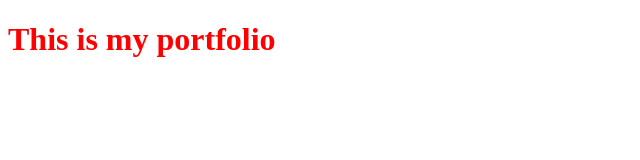
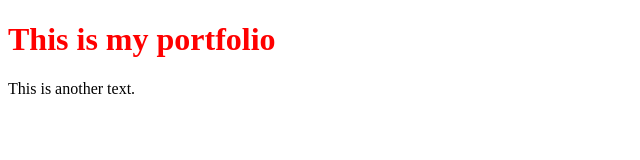
Before and after one commit to h2waiyan/coffeeshop, a plain HTML site: page index.html in a window 1280 px wide. Shown: the whole page, without its empty margins (0-640 px from the left). Drawn offline with Linux system fonts and the light colour scheme.

Commit message:
added another text

```diff
--- a/index.html
+++ b/index.html
@@ -8,5 +8,6 @@
   </head>
   <body>
     <h1>This is my portfolio</h1>
+    <p>This is another text.</p>
   </body>
 </html>
```
